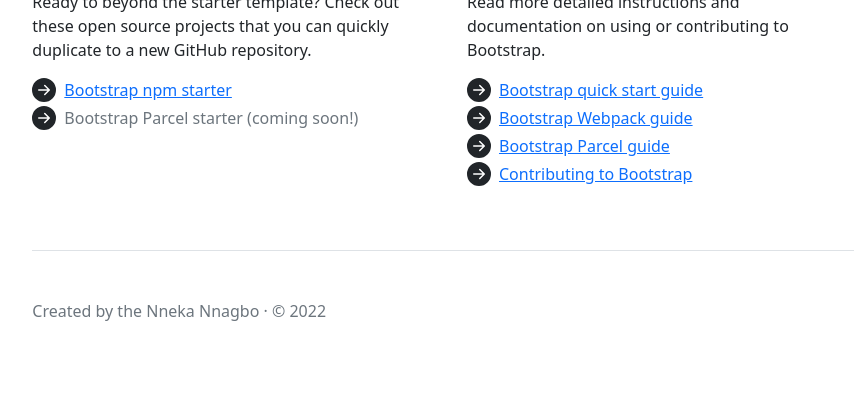
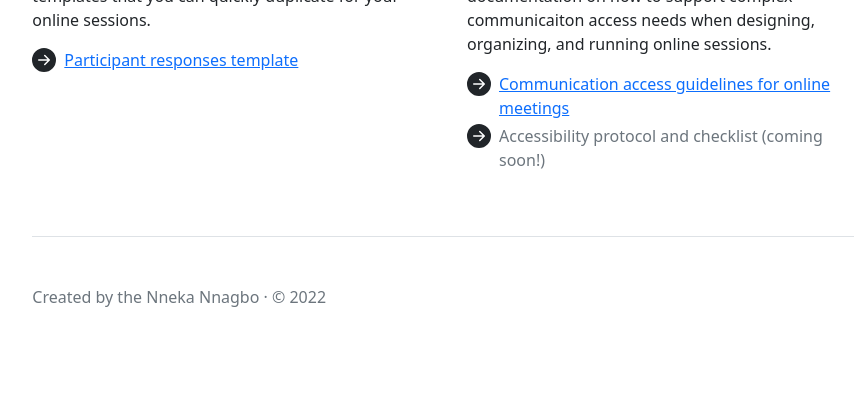
Before and after one commit to communication-access/communication-access, a plain HTML site: page index.html in a window 1280 px wide. Shown: the part 546-965 px from the top of the page, without its empty margins (197-1058 px from the left). Drawn offline with nearby package versions, Linux system fonts and the light colour scheme; files that its build step writes are made by us from their sources.

Commit message:
Update index.html

```diff
--- a/index.html
+++ b/index.html
@@ -93,10 +93,10 @@
 
         <main>
             <!--<h1>title</h1>-->
-            <p class="fs-5 col-md-8">The Communication Access Toolkit for Online Meetings is a community-led open-source toolkit for sharing knowledge about how to design, organize, and facilitate accessible and inclusive online sessions that accommodate persons with complex communication access needs.</p>
+            <p class="fs-5 col-md-8">A community-designed open source toolkit for sharing knowledge about how to design, organize, and facilitate accessible and inclusive online sessions that accommodate persons with complex communication access needs.</p>
 
             <div class="mb-5">
-                <a href="../examples/" class="btn btn-primary btn-lg px-4">Download the guidelines</a>
+                <a href="https://openresearch.ocadu.ca/id/eprint/3960" class="btn btn-primary btn-lg px-4">Download the research paper</a>
             </div>
 
             <hr class="col-3 col-md-2 mb-5">
@@ -104,21 +104,22 @@
             <div class="row g-5">
                 <div class="col-md-6">
                     <h2>Tools and templates</h2>
-                    <p>Ready to beyond the starter template? Check out these open source projects that you can quickly duplicate to a new GitHub repository.</p>
+                    <p>Get started with these open source tools and templates that you can quickly duplicate for your online sessions.</p>
                     <ul class="icon-list ps-0">
-                        <li class="d-flex align-items-start mb-1"><a href="https://github.com/twbs/bootstrap-npm-starter" rel="noopener" target="_blank">Bootstrap npm starter</a></li>
-                        <li class="text-muted d-flex align-items-start mb-1">Bootstrap Parcel starter (coming soon!)</li>
+                        <li class="d-flex align-items-start mb-1"><a href="https://docs.google.com/document/d/1yviiyA4PIPede1mBGnTz3waCN32WEziMnsjIX398Xag/edit?usp=sharing" rel="noopener" target="_blank">Participant responses template</a></li>
                     </ul>
                 </div>
 
                 <div class="col-md-6">
                     <h2>Guides</h2>
-                    <p>Read more detailed instructions and documentation on using or contributing to Bootstrap.</p>
+                    <p>Read more detailed instructions and documentation on how to support complex communicaiton access needs when designing, organizing, and running online sessions.</p>
                     <ul class="icon-list ps-0">
-                        <li class="d-flex align-items-start mb-1"><a href="../getting-started/introduction/">Bootstrap quick start guide</a></li>
-                        <li class="d-flex align-items-start mb-1"><a href="../getting-started/webpack/">Bootstrap Webpack guide</a></li>
-                        <li class="d-flex align-items-start mb-1"><a href="../getting-started/parcel/">Bootstrap Parcel guide</a></li>
-                        <li class="d-flex align-items-start mb-1"><a href="../getting-started/contribute/">Contributing to Bootstrap</a></li>
+                        <li class="d-flex align-items-start mb-1"><a href="../getting-started/introduction/">Communication access guidelines for online meetings</a></li>
+                        <li class="text-muted d-flex align-items-start mb-1">Accessibility protocol and checklist (coming soon!)</li>
+
+                        <!--<li class="d-flex align-items-start mb-1"><a href="/">...</a></li>
+                        <li class="d-flex align-items-start mb-1"><a href="/">...</a></li>
+                        <li class="d-flex align-items-start mb-1"><a href="/">...</a></li>-->
                     </ul>
                 </div>
             </div>
```
